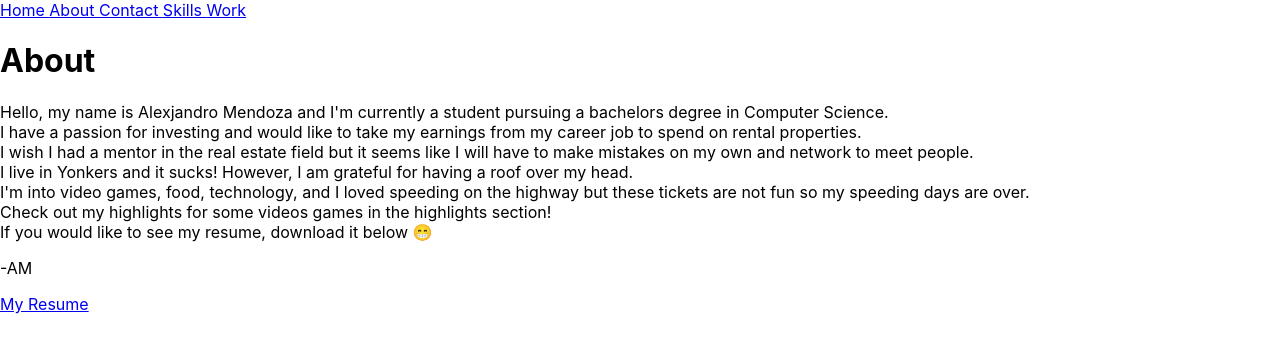
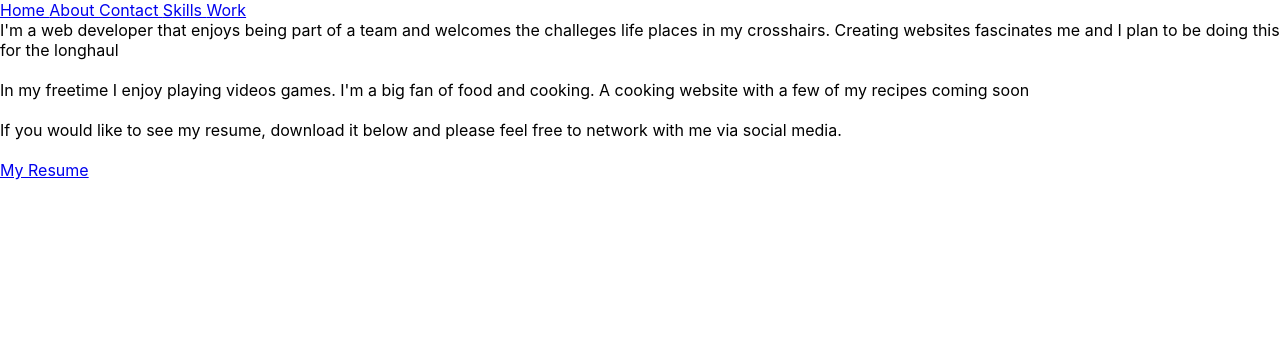
Before and after one commit to 4lexjandro/Port, a React (Create React App) app: page /about in a window 1280 px wide. Shown: the top 352 px of the page. Built offline with nearby package versions, Linux system fonts and the light colour scheme.

Commit message:
definitely do navbar next, About page contents were adjusted for better details

```diff
--- a/src/App.js
+++ b/src/App.js
@@ -11,6 +11,9 @@ function App() {
 
     <Router>
       <div>
+
+
+
 
         <Link to="/home"> Home </Link>
         <Link to="/about"> About </Link>
--- a/src/components/About.jsx
+++ b/src/components/About.jsx
@@ -1,32 +1,35 @@
-import React, { Component } from 'react'
+import React from 'react'
 import Resume from './gallery/Resume.pdf'
 
 
 
 
-export default class About extends Component{
-  render() {
-      return (
-          <div className="aboutpage">
-              <h1>About</h1>
-              <p> Hello, my name is Alexjandro Mendoza and I'm currently a student pursuing a bachelors degree in Computer Science.
-              <br/>I have a passion for investing and would like to take my earnings from
-               my career job to spend on rental properties.
-               <br/>I wish I had a mentor in the real estate field but
-              it seems like I will have to make mistakes on my own and network to meet people.
-              <br/>I live in Yonkers and it sucks! However, I am grateful for having a roof over my head.
-              <br/> I'm into video games, food, technology, and I loved speeding on the highway
-               but these tickets are not fun so my speeding days are over.
-               <br/>Check out my highlights for some videos games in the highlights section!
-               <br/>If you would like to see my resume, download it below 😁
-                  <p>-AM</p>
-
-                  <a href={Resume} download="Resume.pdf"> My Resume </a>
 
 
 
-              </p>
+const About = () => {
+      return (
+          <div className="aboutpage">
+
+
+
+             I'm a web developer that enjoys being part of a team and welcomes the challeges life places in my crosshairs.
+             Creating websites fascinates me and I plan to be doing this for the longhaul
+
+            <br />
+            <br />
+            In my freetime I enjoy playing videos games. I'm a big fan of food and cooking.
+            A cooking website with a few of my recipes coming soon <br />
+            <br />If you would like to see my resume, download it below and please feel free to network with me via social media.
+            <br />
+            <br />
+
+            <a href={Resume} download="Resume.pdf"> My Resume </a>
+
+
+
           </div>
       )
-  }
-}
+  };
+
+export default About;
--- a/src/components/Home.jsx
+++ b/src/components/Home.jsx
@@ -3,6 +3,7 @@ import React from 'react'
 function Home() {
   return (
     <div>Home Page</div>
+
   )
 }
 
```
